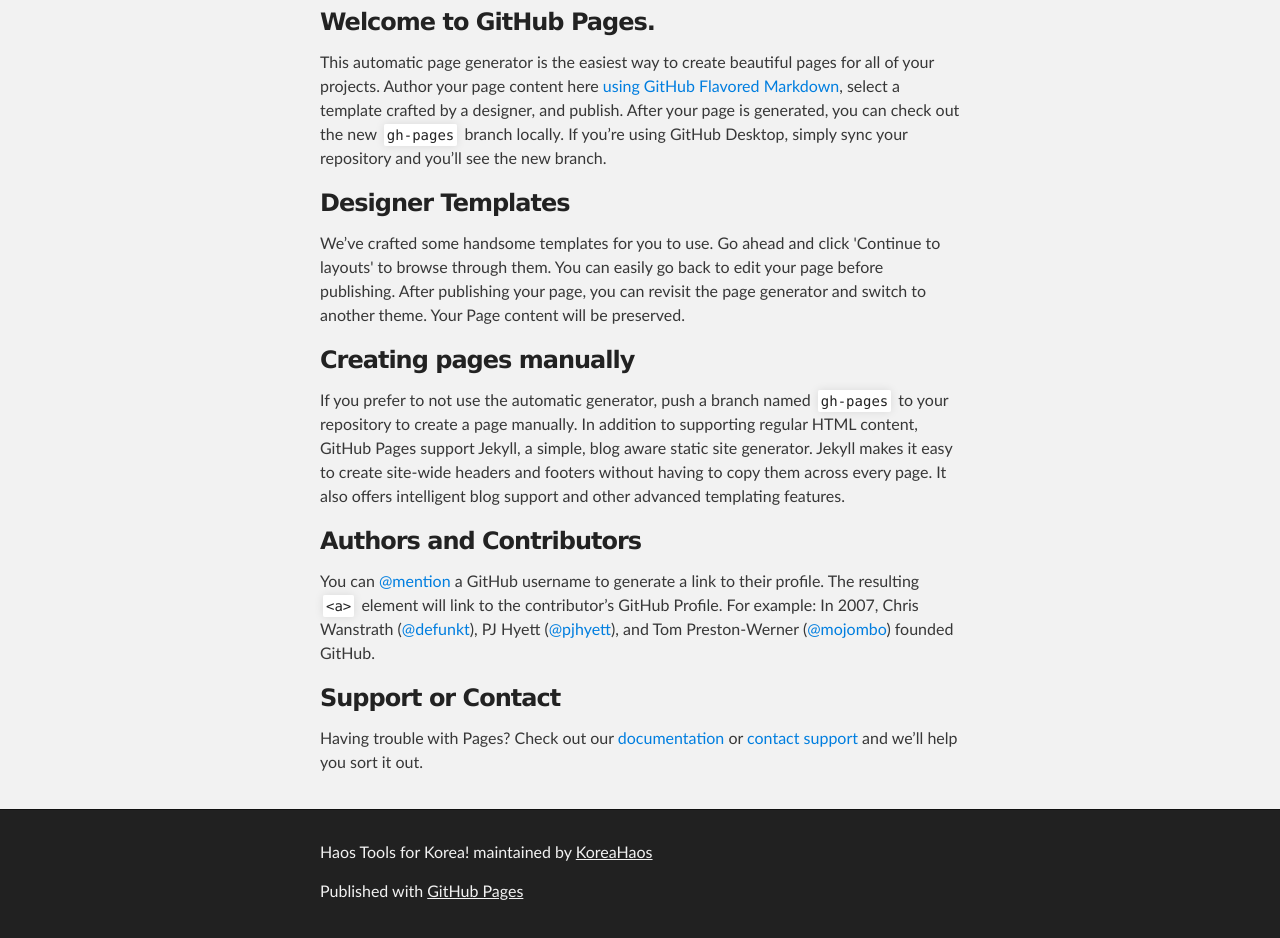
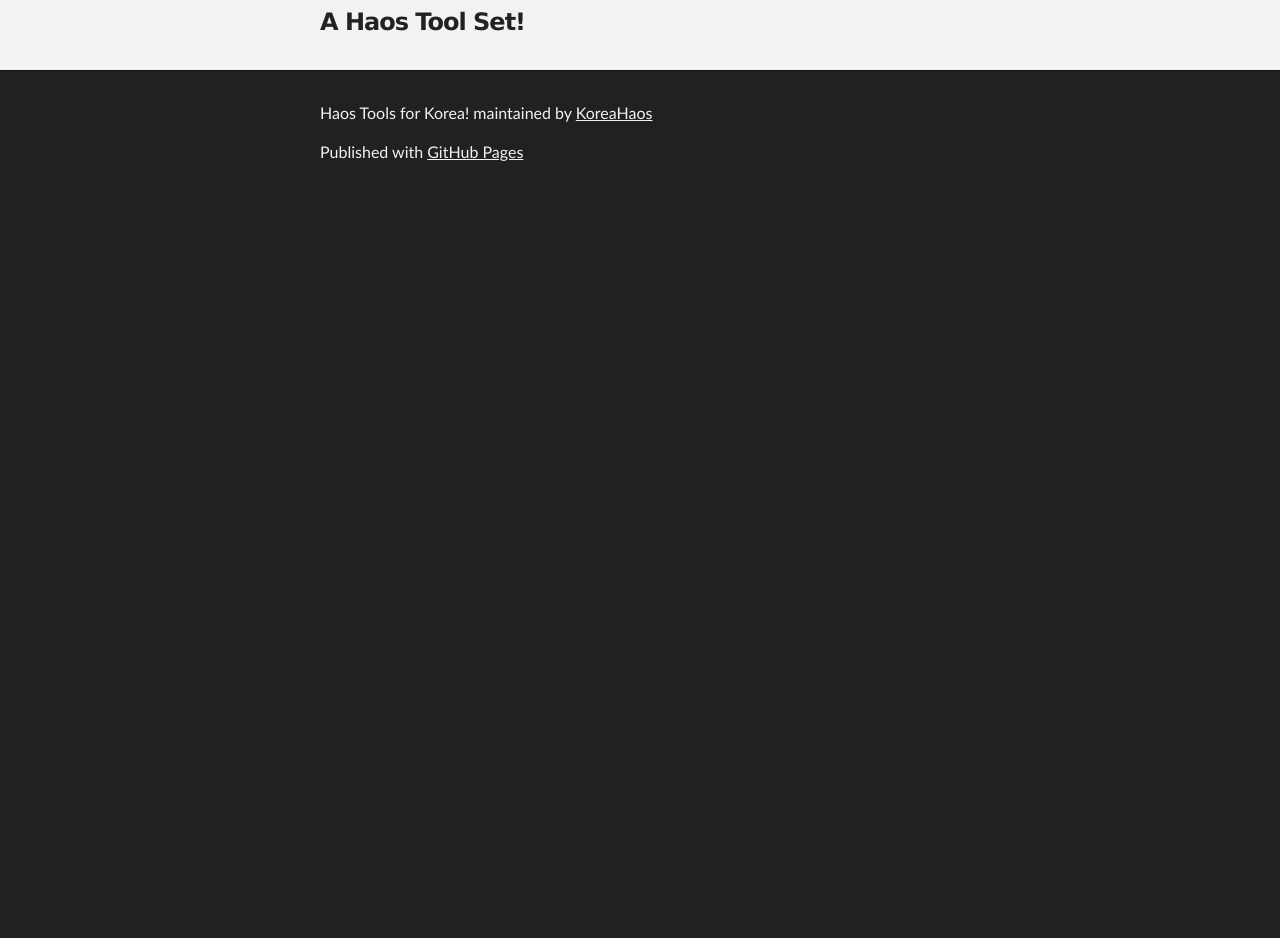
Before and after one commit to KoreaHaos/haos_tools, a plain HTML site: page index.html in a window 1280 px wide. Shown: the part 256-1194 px from the top of the page. After the commit the page ends 800 px from the top, so only its background shows below. Drawn offline with Linux system fonts and the light colour scheme.

Commit message:
Clean up front page.

```diff
--- a/index.html
+++ b/index.html
@@ -32,30 +32,8 @@
     <div id="main_content_wrap" class="outer">
       <section id="main_content" class="inner">
         <h3>
-<a id="welcome-to-github-pages" class="anchor" href="#welcome-to-github-pages" aria-hidden="true"><span aria-hidden="true" class="octicon octicon-link"></span></a>Welcome to GitHub Pages.</h3>
-
-<p>This automatic page generator is the easiest way to create beautiful pages for all of your projects. Author your page content here <a href="https://guides.github.com/features/mastering-markdown/">using GitHub Flavored Markdown</a>, select a template crafted by a designer, and publish. After your page is generated, you can check out the new <code>gh-pages</code> branch locally. If you’re using GitHub Desktop, simply sync your repository and you’ll see the new branch.</p>
-
-<h3>
-<a id="designer-templates" class="anchor" href="#designer-templates" aria-hidden="true"><span aria-hidden="true" class="octicon octicon-link"></span></a>Designer Templates</h3>
-
-<p>We’ve crafted some handsome templates for you to use. Go ahead and click 'Continue to layouts' to browse through them. You can easily go back to edit your page before publishing. After publishing your page, you can revisit the page generator and switch to another theme. Your Page content will be preserved.</p>
-
-<h3>
-<a id="creating-pages-manually" class="anchor" href="#creating-pages-manually" aria-hidden="true"><span aria-hidden="true" class="octicon octicon-link"></span></a>Creating pages manually</h3>
-
-<p>If you prefer to not use the automatic generator, push a branch named <code>gh-pages</code> to your repository to create a page manually. In addition to supporting regular HTML content, GitHub Pages support Jekyll, a simple, blog aware static site generator. Jekyll makes it easy to create site-wide headers and footers without having to copy them across every page. It also offers intelligent blog support and other advanced templating features.</p>
-
-<h3>
-<a id="authors-and-contributors" class="anchor" href="#authors-and-contributors" aria-hidden="true"><span aria-hidden="true" class="octicon octicon-link"></span></a>Authors and Contributors</h3>
-
-<p>You can <a href="https://help.github.com/articles/basic-writing-and-formatting-syntax/#mentioning-users-and-teams" class="user-mention">@mention</a> a GitHub username to generate a link to their profile. The resulting <code>&lt;a&gt;</code> element will link to the contributor’s GitHub Profile. For example: In 2007, Chris Wanstrath (<a href="https://github.com/defunkt" class="user-mention">@defunkt</a>), PJ Hyett (<a href="https://github.com/pjhyett" class="user-mention">@pjhyett</a>), and Tom Preston-Werner (<a href="https://github.com/mojombo" class="user-mention">@mojombo</a>) founded GitHub.</p>
-
-<h3>
-<a id="support-or-contact" class="anchor" href="#support-or-contact" aria-hidden="true"><span aria-hidden="true" class="octicon octicon-link"></span></a>Support or Contact</h3>
-
-<p>Having trouble with Pages? Check out our <a href="https://help.github.com/pages">documentation</a> or <a href="https://github.com/contact">contact support</a> and we’ll help you sort it out.</p>
-      </section>
+<a id="welcome-to-github-pages" class="anchor" href="#welcome-to-github-pages" aria-hidden="true"><span aria-hidden="true" class="octicon octicon-link"></span></a>A Haos Tool Set!</h3>
+   </section>
     </div>
 
     <!-- FOOTER  -->
```
